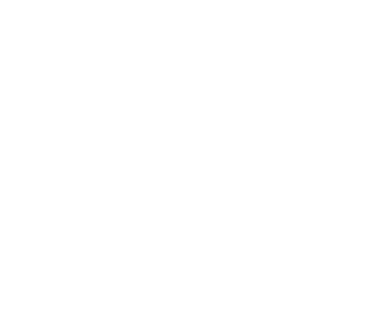
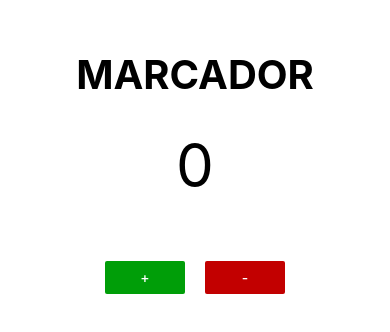
Before and after one commit to GabrielMombelli/truco-contador, a React Native app: screen / in a window 390 px wide. Shown: the part 250-582 px from the top of the page. Built offline with nearby package versions, Linux system fonts and the light colour scheme.

Commit message:
feat: adiciona contador simples com incremento e decremento

```diff
--- a/App.js
+++ b/App.js
@@ -1,11 +1,26 @@
 import { StatusBar } from 'expo-status-bar';
-import { StyleSheet, Text, View } from 'react-native';
+import { useState } from 'react';
+import { StyleSheet, Text, View, Button } from 'react-native';
 
 export default function App() {
+  const [count, setCount] = useState(0)
   return (
     <View style={styles.container}>
-      <Text></Text>
+      <Text style={styles.titulo}>MARCADOR</Text>
+
+        <Text style={styles.textoContador}>{count}</Text>
+
+      <View style={styles.botaoContador}>
+        <View style={styles.botaoMais}>
+          <Button color="#009e08" title='+' onPress={() => setCount(count + 1)}/>
+        </View>
+        <View style={styles.botaoMais}>
+          <Button color="#c20000" title='-' onPress={() => setCount(count - 1)}/>
+        </View>
+      </View>
+
       <StatusBar style="auto" />
+
     </View>
   );
 }
@@ -17,4 +32,23 @@
     alignItems: 'center',
     justifyContent: 'center',
   },
+  titulo: {
+    fontSize: 40,
+    fontWeight: 'bold',
+  },
+  textoContador: {
+    fontSize: 60,
+    marginTop: 30,
+  },
+  botaoContador: {
+    flexDirection:'row',
+    marginTop:60,
+    gap:20,
+  },
+  botaoMais: {
+    width: 80,
+  },
+  botaoMenos: {
+    width: 80,
+  }
 });
```
